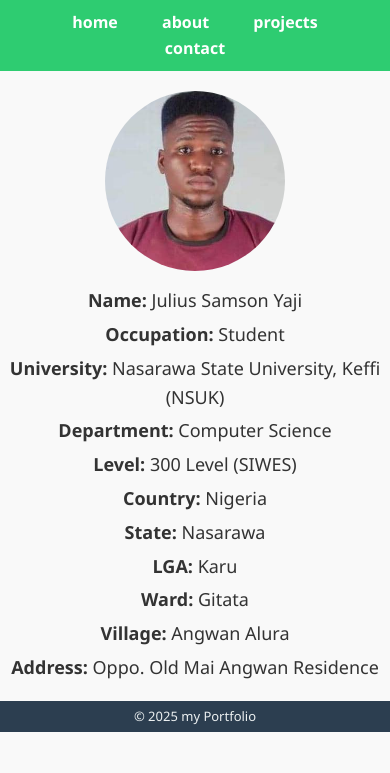
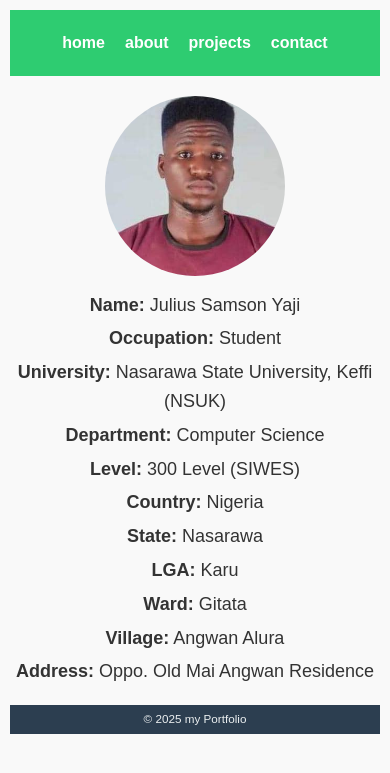
Before and after one commit to SamsonJunior/My-Portfolio-Projects, a Django app: page /about/ in a window 390 px wide. Shown: the top 773 px of the page. Run offline with Django 5.2, Linux system fonts and the light colour scheme.

Commit message:
Initial commit

```diff
--- a/pages/static/style.css
+++ b/pages/static/style.css
@@ -206,12 +206,12 @@ button:hover {
 }
 
 .profile-photo {
-  width: 180px;       /* make it smaller */
-  height: 180px;      /* keep it square */
-  object-fit: cover;  /* crop it nicely */
-  border-radius: 50%; /* make it round */
+  width: 180px;
+  height: 180px;
+  object-fit: cover;
+  border-radius: 50%;
   display: block;
-  margin: 0 auto 20px auto; /* center it with some spacing */
+  margin: 0 auto 20px auto;
 }
 
 .about-container p {
@@ -219,3 +219,55 @@ button:hover {
   margin: 5px 0;
   line-height: 1.6;
 }
+body {
+  font-family: Arial, sans-serif;
+  margin: 0;
+  padding: 0;
+}
+
+.container {
+  max-width: 1200px;
+  margin: auto;
+  padding: 20px;
+}
+
+h1, h2, p {
+  text-align: center;
+}
+
+/* Make navbar responsive */
+nav ul {
+  display: flex;
+  flex-wrap: wrap;
+  justify-content: center;
+  padding: 0;
+  margin: 0;
+  list-style: none;
+}
+
+nav ul li {
+  margin: 10px;
+}
+
+/* Responsive text and images */
+img {
+  max-width: 100%;
+  height: auto;
+}
+
+@media (max-width: 480px) {
+  body {
+    padding: 10px;
+  }
+  h1 {
+    font-size: 1.5em;
+    text-align: center;
+  }
+  p {
+    font-size: 0.9em;
+  }
+  img {
+    max-width: 100%;
+    height: auto;
+  }
+}
--- a/pages/templates/pages/base.html
+++ b/pages/templates/pages/base.html
@@ -4,6 +4,7 @@
   <head>
     <meta charset="UTF-8" />
     <title>My Portfolio</title>
+    <meta name="viewport" content="width=device-width,initial-scale=1.0" />
     <link rel="stylesheet" href="{% static 'style.css' %}" />
   </head>
   <body>
```
